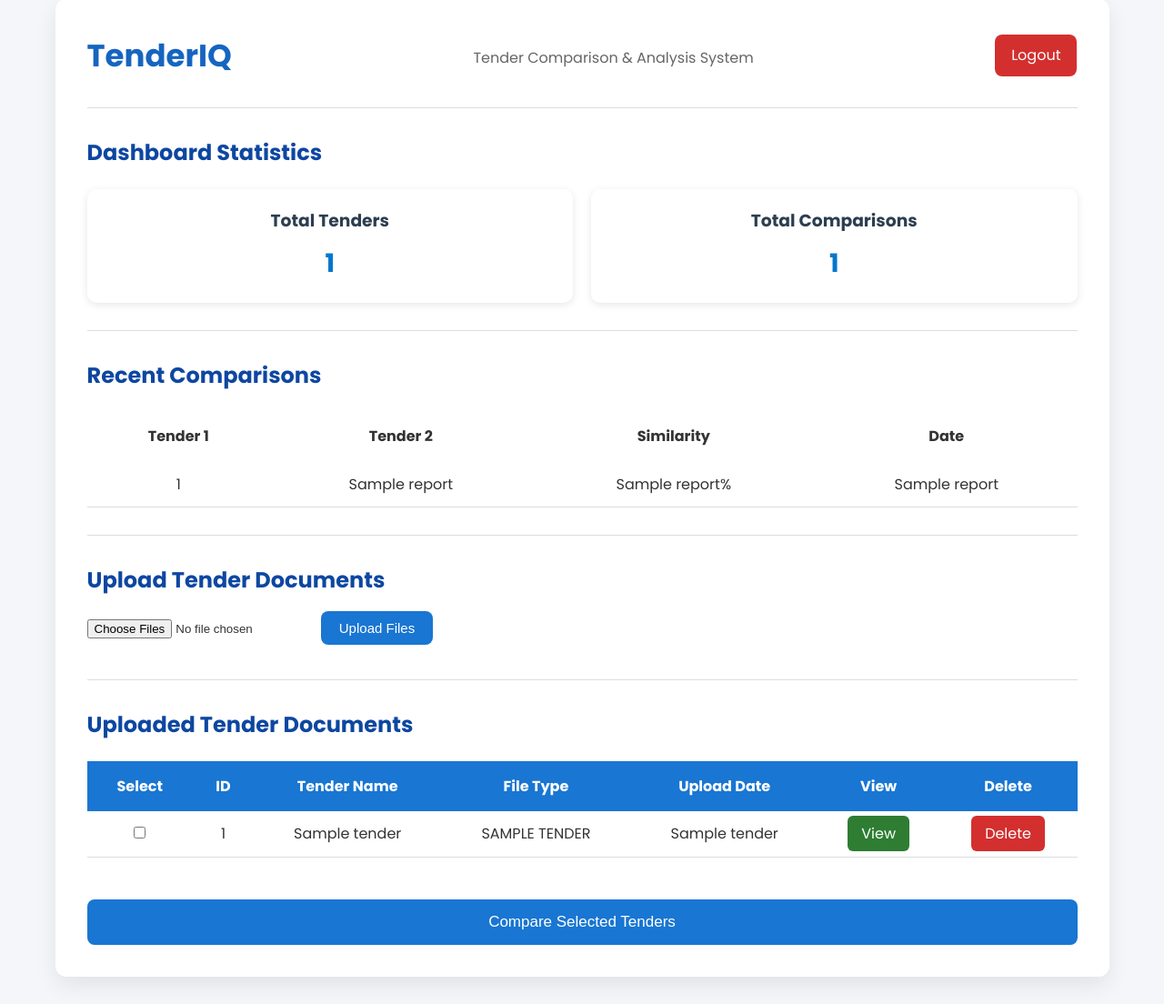
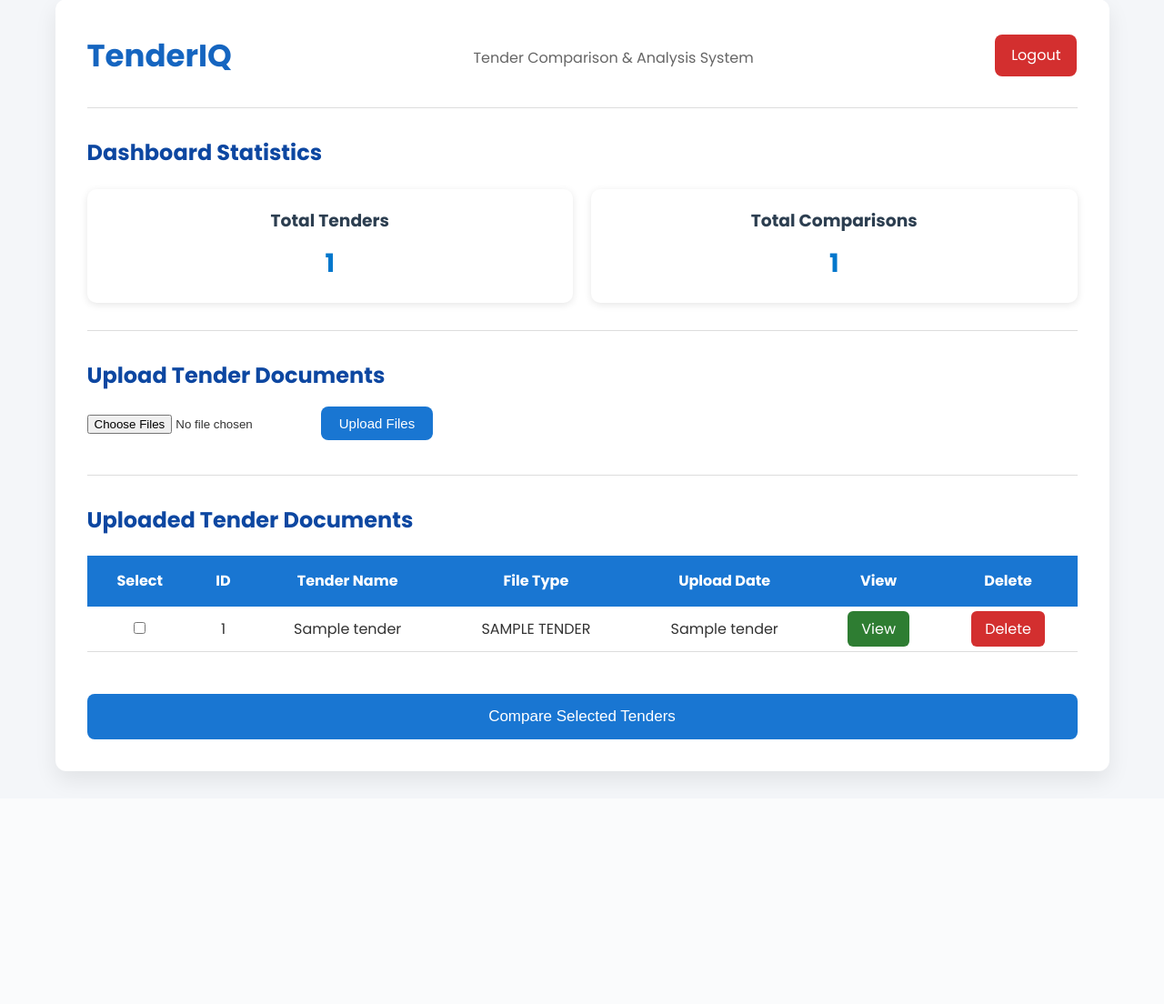
Before and after one commit to Astik97/TenderIQ, a Flask app: template templates/dashboard.html in a window 1280 px wide. Shown: the part 31-1135 px from the top of the page at 91% size. After the commit the page ends 894 px from the top, so only its background shows below. Run offline with Flask 3, Linux system fonts and the light colour scheme; the template is opened without the code that fills it: most values are stand-ins (such as "Sample title", 1, 10 or a date in 2020).

Commit message:
completed milestone 6

```diff
--- a/backend/routes/tender_routes.py
+++ b/backend/routes/tender_routes.py
@@ -16,7 +16,6 @@ from werkzeug.utils import secure_filename
 from backend.utils.db import get_connection
 
 from backend.services.dashboard_service import generate_dashboard_summary
-
 
 from backend.services.document_service import (
     extract_pdf,
@@ -66,7 +65,6 @@ def allowed_file(filename):
     extension = filename.rsplit(".", 1)[1].lower()
 
     return extension in ALLOWED_EXTENSIONS
-
 
 # =========================================================
 # Dashboard
@@ -510,7 +508,7 @@ def upload():
                 (%s,%s,%s,%s)
             """
 
-                        # --------------------------------------------
+            # --------------------------------------------
             # Insert Into Database
             # --------------------------------------------
 
--- a/templates/dashboard.html
+++ b/templates/dashboard.html
@@ -71,50 +71,6 @@
             </div>
 
         </div>
-
-    </section>
-
-    <hr>
-
-    <!-- ========================================== -->
-    <!-- Recent Activity                            -->
-    <!-- ========================================== -->
-
-    <section class="recent-activity">
-
-        <h2>Recent Comparisons</h2>
-
-        <table>
-
-            <tr>
-
-                <th>Tender 1</th>
-
-                <th>Tender 2</th>
-
-                <th>Similarity</th>
-
-                <th>Date</th>
-
-            </tr>
-
-            {% for report in dashboard_summary.recent_comparisons %}
-
-            <tr>
-
-                <td>{{ report[0] }}</td>
-
-                <td>{{ report[1] }}</td>
-
-                <td>{{ report[2] }}%</td>
-
-                <td>{{ report[3] }}</td>
-
-            </tr>
-
-            {% endfor %}
-
-        </table>
 
     </section>
 
```
